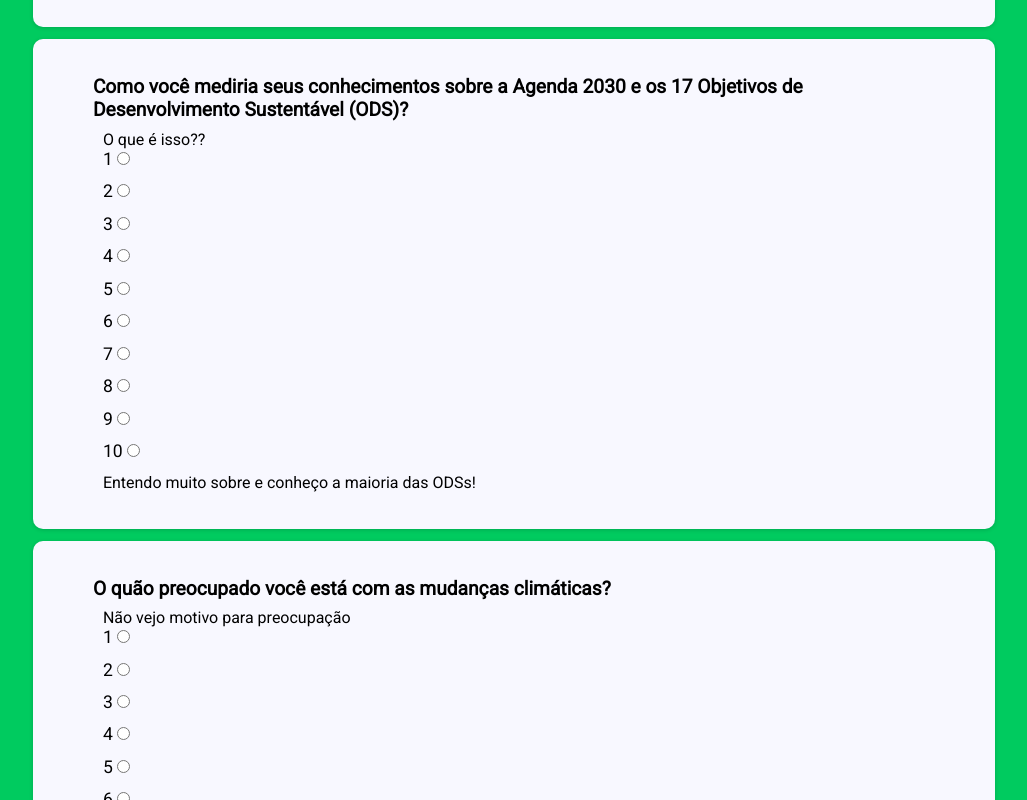
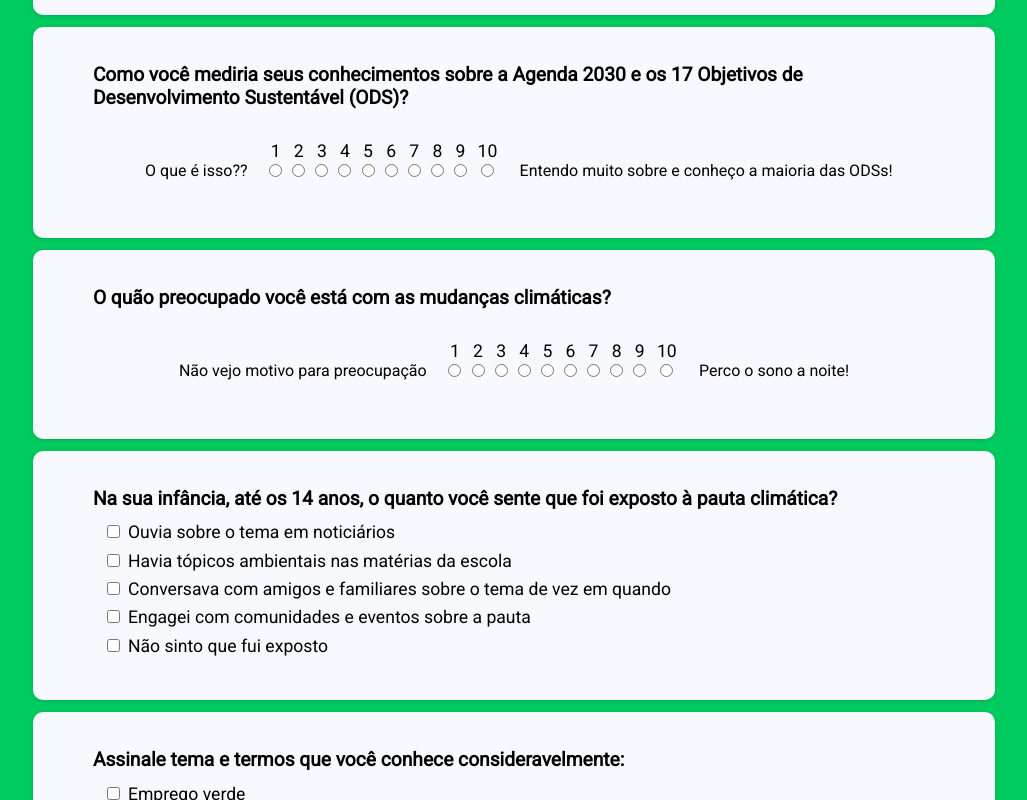
Before and after one commit to Veronica-Alfr/Data_Search_II_Conf_JDS, a Next.js app: page / in a window 1280 px wide. Shown: the part 2700-3500 px from the top of the page, without its empty margins (126-1153 px from the left). Built offline with nearby package versions, Linux system fonts and the light colour scheme.

Commit message:
style: modified system rating of 1 to 10

```diff
--- a/src/Form/FormOne.tsx
+++ b/src/Form/FormOne.tsx
@@ -479,15 +479,15 @@ const FormOne = () => {
         </div>
       </div>
       <div className="div-form sustainable-knowledge">
-        <div className="worried-climate div-internal">
+        <div className="worried-climate">
           <p className="title-options">
             Como você mediria seus conhecimentos sobre a Agenda 2030 e os 17
             Objetivos de Desenvolvimento Sustentável (ODS)?
           </p>
           <div className="options-check">
-            <div className="knowlegde-lvl div-internal">
+            <div className="container-options-and-question">
               <p>O que é isso??</p>
-            </div>
+              <div className="container-options">
                 <label>
                   1
                   <input
@@ -578,7 +578,9 @@ const FormOne = () => {
                     onChange={handleKnowlegdeLevel}
                   />
                 </label>
+              </div>
               <p>Entendo muito sobre e conheço a maioria das ODSs!</p>
+            </div>
           </div>
         </div>
       </div>
@@ -586,10 +588,9 @@ const FormOne = () => {
         <p className="title-options">
           O quão preocupado você está com as mudanças climáticas?
         </p>
-        <div className="options-check">
-          <div className="nvl-worried-climate div-internal">
+        <div className="container-options-and-question">
           <p>Não vejo motivo para preocupação</p>
-          </div>
+          <div className="container-options">
             <label>
               1
               <input
@@ -680,6 +681,7 @@ const FormOne = () => {
                 onChange={handleClimateChanges}
               />
             </label>
+          </div>
           <p>Perco o sono a noite!</p>
         </div>
       </div>
--- a/src/Form/FormStyle.css
+++ b/src/Form/FormStyle.css
@@ -74,32 +74,45 @@ select {
   background-color: aqua;
 }
 
-.div-internal {
-  width: 100%;
-  padding: 0;
-  border: none;
-}
-
 .title-options {
   text-align: initial;
   font-size: 1.2rem;
-  margin-bottom: 1%;
+  margin-bottom: 1.5%;
   font-weight: bold;
 }
 
 .options-check {
   display: flex;
   flex-direction: column;
-  padding-left: 10px;
-}
-
-.options-check label {
-  margin-bottom: 1.5%;
+  padding-left: 0.6rem;
 }
 
 .options-check label input {
   margin-right: 1%;
   margin-left: 0.5%;
+}
+
+.container-options-and-question {
+  display: flex;
+  justify-content: center;
+  align-items: center;
+}
+
+.container-options-and-question p {
+  margin-top: 2%;
+}
+
+.container-options {
+  padding: 2%;
+
+  display: flex;
+  align-items: center;
+  justify-content: center;
+}
+
+.container-options label {
+  padding: 1%;
+  text-align: center;
 }
 
 .options-check-education {
```
Lines whose indentation alone changed are shown as unchanged.
